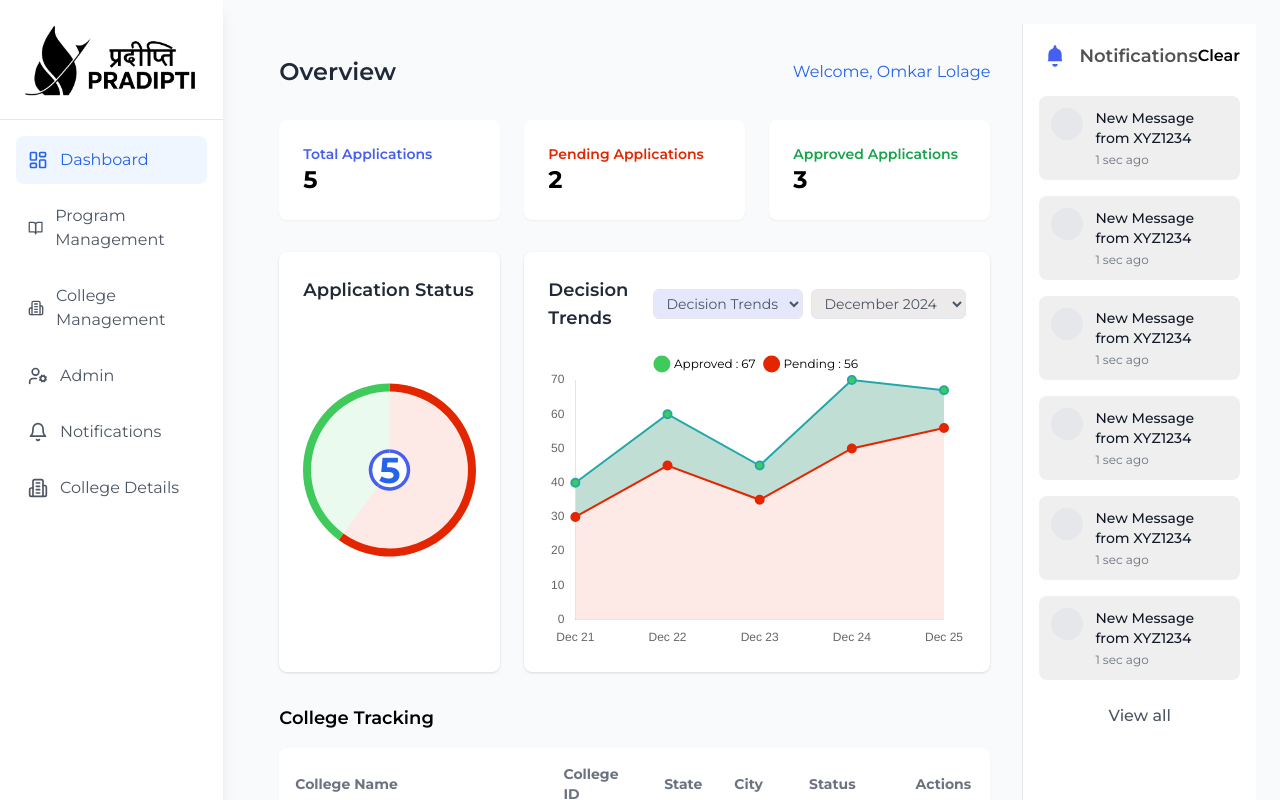
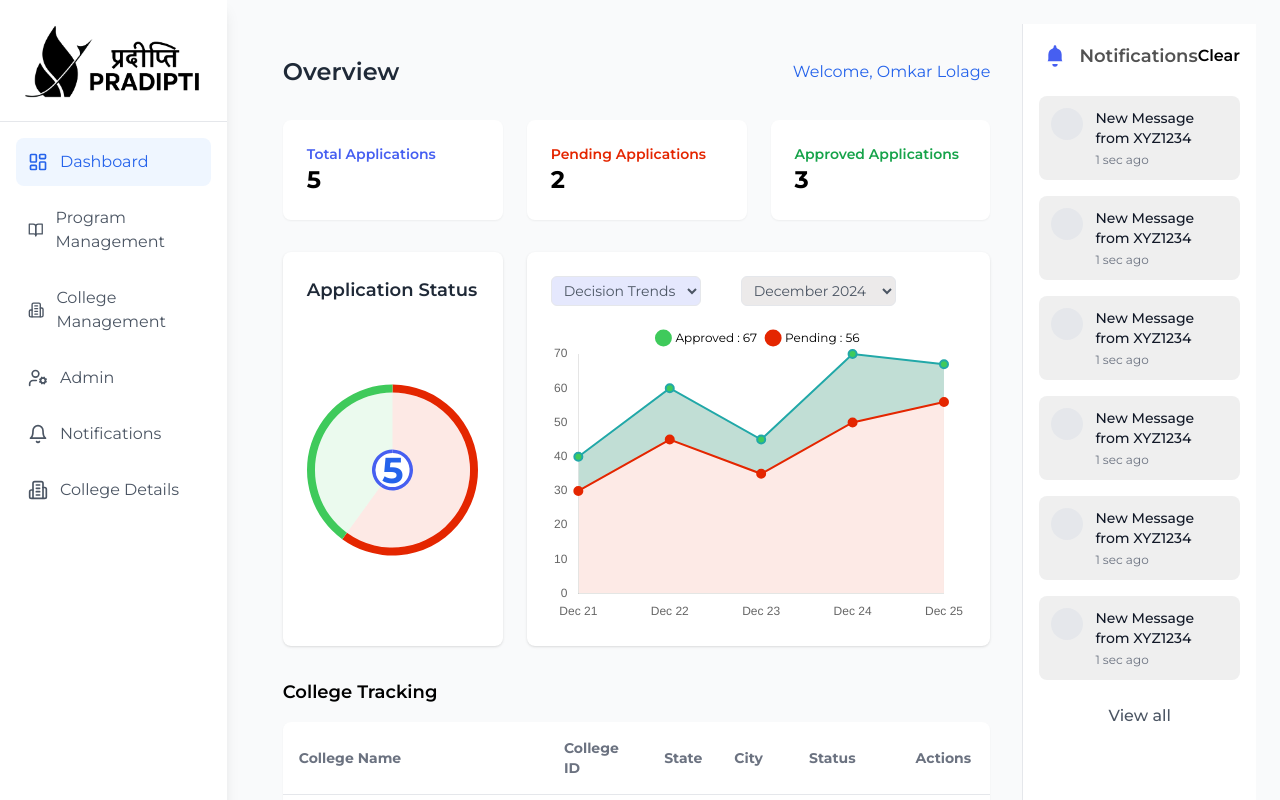
Before and after one commit to arya2004/Pradipti-Portal, a React (Vite) app in the folder client/: page / in a window 1280 px wide. Shown: the top 800 px of the page. Built offline with nearby package versions, Linux system fonts and the light colour scheme.

Commit message:
basic changes

```diff
--- a/client/src/pages/Dashboard.jsx
+++ b/client/src/pages/Dashboard.jsx
@@ -297,12 +297,9 @@
 
           <div className="bg-white shadow rounded-lg p-4 md:p-6 lg:col-span-2">
             <div className="flex flex-col sm:flex-row items-start sm:items-center justify-between mb-4 gap-2 sm:gap-4">
-              <h3 className="font-montserrat text-base md:text-lg font-semibold text-gray-800">
-                Decision Trends
-              </h3>
-              <div className="flex items-center gap-2 w-full sm:w-auto">
+              <div className="flex items-center gap-10 w-full sm:w-auto">
                 <select className="bg-dropBG font-montserrat border rounded-md px-2 py-1 text-sm text-gray-600 hover:border-gray-400 focus:outline-none focus:ring-2 focus:ring-blue-500 focus:border-transparent">
-                  <option>Decision Trends</option>
+                  <option className="font-semibold">Decision Trends</option>
                   <option>All Trends</option>
                   <option>Approved Only</option>
                   <option>Pending Only</option>
```
